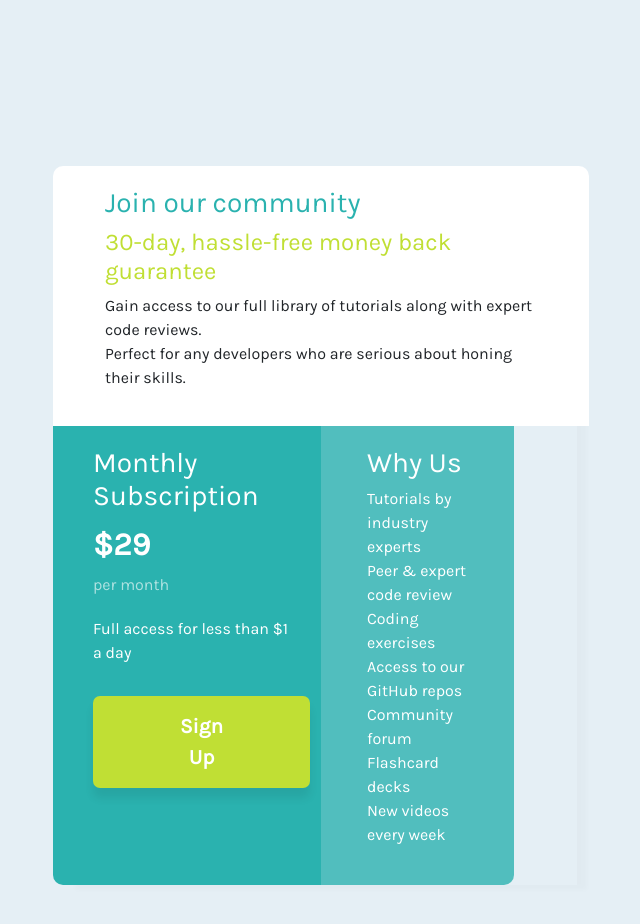
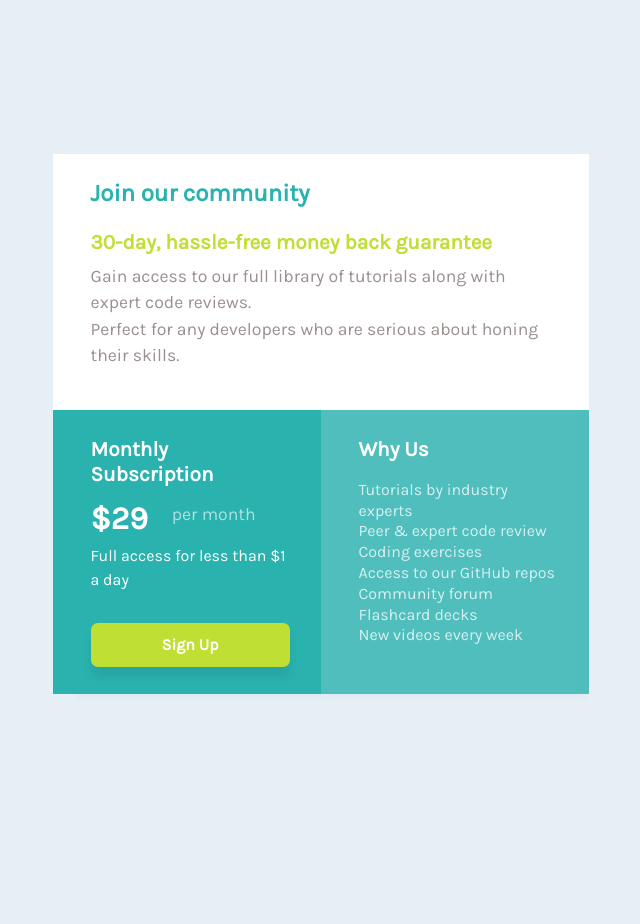
Before and after one commit to mclaramarinho/-challenge-2-single-price-grid-component, a plain HTML site: page index.html in a window 1280 px wide. Shown: the whole page, without its empty margins (319-959 px from the left). After the commit the page ends 800 px from the top, so only its background shows below. Drawn offline with nearby package versions, Linux system fonts and the light colour scheme.

Commit message:
Changes on the CSS after adding Bootstrap

```diff
--- a/CSS/style.css
+++ b/CSS/style.css
@@ -1,46 +1,52 @@
 body{
+    text-align: center;
+    background-color:  	#E5EFF5;
     font-family: 'Karla';
-    text-align: center;
-    background-color: hsl(204, 43%, 93%);
+    font-size: 16px ;
 }
 
 /*-----------------------------------------------------*/
 
 #main-container{
-    display: inline-block;
-    width: fit-content;
     text-align: left;
-    margin: 13% 30% 15% 30%;
     box-shadow: 10px 5px 5px 0px rgba(0, 0, 0, 0.018);
+    /*margin: 12% 33% auto 33%;*/
+    width: 40vw;
+    margin: 12% auto auto;
+
 }
+
 
 /*-----------------------------------------------------*/
 
 #top-container{
     background-color: white;
-    padding-top: 20px;
-    padding-left: 40px;
-    padding-bottom: 20px;
-    padding-right: 45px;
-
-    border-top-left-radius: 10px;
-    border-top-right-radius: 10px;
+    padding: 5%;
+    text-align: left;
 }
 
 #join-header{
     color: hsl(179, 62%, 43%);
+    font-weight: 700;
+    font-size: 1.5rem;
     width: fit-content;
+
 }
 
 #money-back{
     color: hsl(71, 73%, 54%);
     width: fit-content;
+    font-weight: 700;
+    font-size: 1.3rem;
+    padding-top: 3%;
+
 }
 
-.gain-access{
-    color: hsl(218, 22%, 67);
-    font-size: 16px;
-    line-height: 0.5;
+#gain-access{
+    color: rgb(155, 143, 143);
+    font-size: 1.1rem;
+    line-height: 1.5;
+
     width: fit-content;
 }
 
@@ -49,31 +55,30 @@ body{
 #left-container{
     background-color: hsl(179, 62%, 43%);
     color: white;
-    float: left;
 
-    padding-top: 20px;
-    padding-left: 40px;
-    padding-bottom: 25px ;
-    padding-right: 32px;
-
-    border-bottom-left-radius: 10px;
+    padding: 5%;
+    padding-left: 7%;
 }
 
 #month-sub{
     width: fit-content;
+    font-weight: 700;
+    font-size: 1.3rem;
+    justify-content: left;
 }
 
 #price{
     font-size: 2em;
     font-weight: bold;
-    float: left;
-    margin-right: 15px;
+    width: fit-content;
 }
 
 #per-month{
     color: rgba(255, 255, 255, 0.621);
-    font-size: 16px;
-    line-height: 2;
+    font-size: 1.1rem;
+    text-align: left;
+    width: fit-content;
+    margin-top: 3%
 }
 
 #description{
@@ -84,7 +89,7 @@ body{
 
 #sign-up{
     background-color: hsl(71, 73%, 54%);
-    padding: 15px 87px 15px 87px;
+    padding: 5% 35% ;
 
     border: none;
     -webkit-border-radius: 7;
@@ -98,7 +103,8 @@ body{
 #btn-text{
     font-family: 'Karla';
     font-weight: bold;
-    font-size: 1.3em;
+    font-size: 1em;
+    width: fit-content;
     text-decoration-line: none;
     color: white;
 }
@@ -107,25 +113,27 @@ body{
 
 #right-container{
     background-color: hsla(179, 62%, 43%, 0.784);
-    float: right;
     color: white;
     border: none;
-    width: 36%;
-    padding-top: 20px;
-    padding-left: 46px;
-    padding-bottom: 22px ;
-    padding-right: 35px;
+    font-size: 1rem;
+    padding: 5%;
+    padding-bottom: 2%;
+    padding-left: 7%;
 
-    border-bottom-right-radius: 10px;
+
 }
 
 #why-us{
     width: fit-content;
+    font-family: 'Karla';
+    font-weight: 700;
+    font-size: 1.3rem;
 }
 
-.reasons{
+#reasons{
     width: fit-content;
-    line-height: 0.55;
-    font-size: 14px;
+    line-height: 1.3;
+    font-size: 1rem;
+    padding-top: 5%;
     color: rgba(255, 255, 255, 0.76);
 }
```
